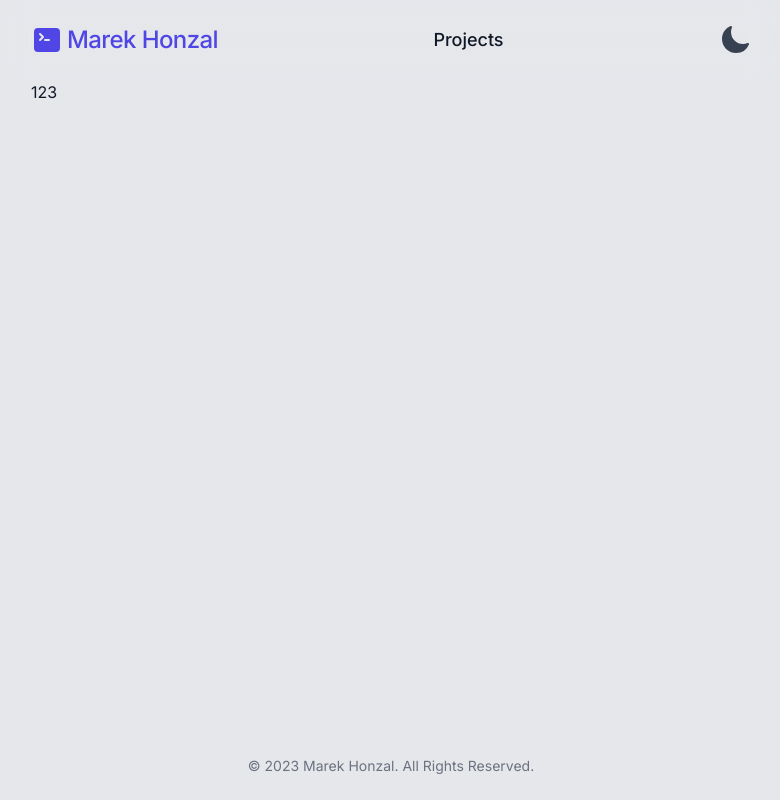
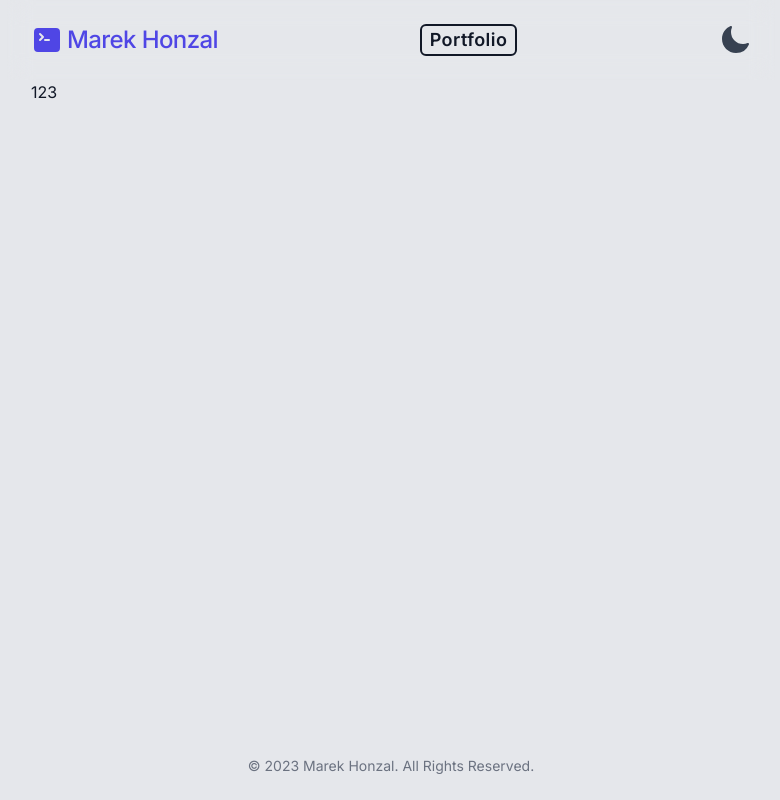
Before and after one commit to marekh19/marek.work, a Next.js app: page /projects/tickerdex in a window 1280 px wide. Shown: the whole page, without its empty margins (249-1029 px from the left). Built offline with nearby package versions, Linux system fonts and the light colour scheme; no server answers.

Commit message:
feat: small header updates

```diff
--- a/src/features/ui/components/Header/index.tsx
+++ b/src/features/ui/components/Header/index.tsx
@@ -12,9 +12,9 @@ export const Header: FC = () => (
         <Link href="/projects">
           <button
             type="button"
-            className="transition duration-300 ease-in-out hover:scale-105"
+            className="rounded-md border-2 border-gray-900 px-2 font-semibold tracking-wide transition duration-300 ease-in-out hover:bg-gray-900 hover:text-gray-50 dark:border-gray-50 dark:hover:bg-gray-50 dark:hover:text-gray-900"
           >
-            Projects
+            Portfolio
           </button>
         </Link>
       </nav>
--- a/src/features/ui/components/Header/parts/Logo/index.tsx
+++ b/src/features/ui/components/Header/parts/Logo/index.tsx
@@ -5,7 +5,7 @@ import type { FC } from 'react'
 export const Logo: FC = () => (
   <Link href="/">
     <div className="my-2 flex items-center space-x-1 text-indigo-600 dark:text-indigo-400">
-      <CommandLineIcon className="h-8 w-8 flex-shrink-0" />
+      <CommandLineIcon className="h-6 w-6 flex-shrink-0 sm:h-8 sm:w-8" />
       <span className="whitespace-nowrap text-xl font-medium tracking-tight sm:text-2xl">
         Marek Honzal
       </span>
```
